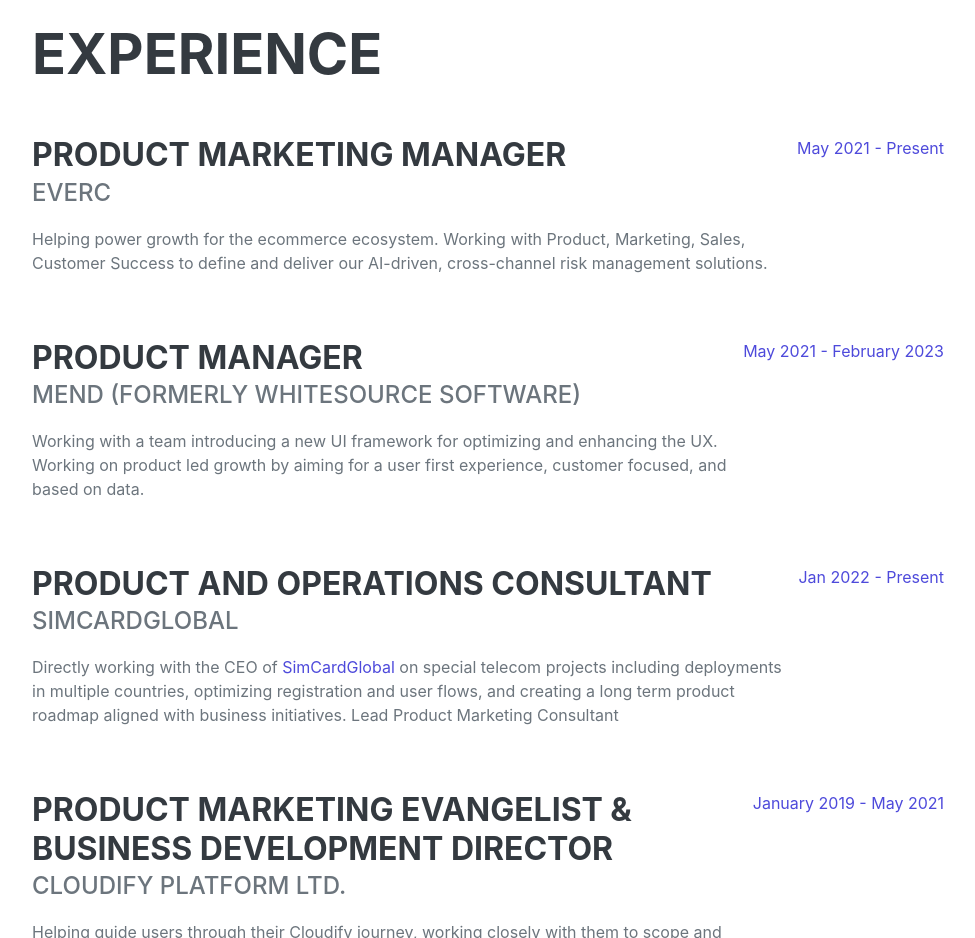
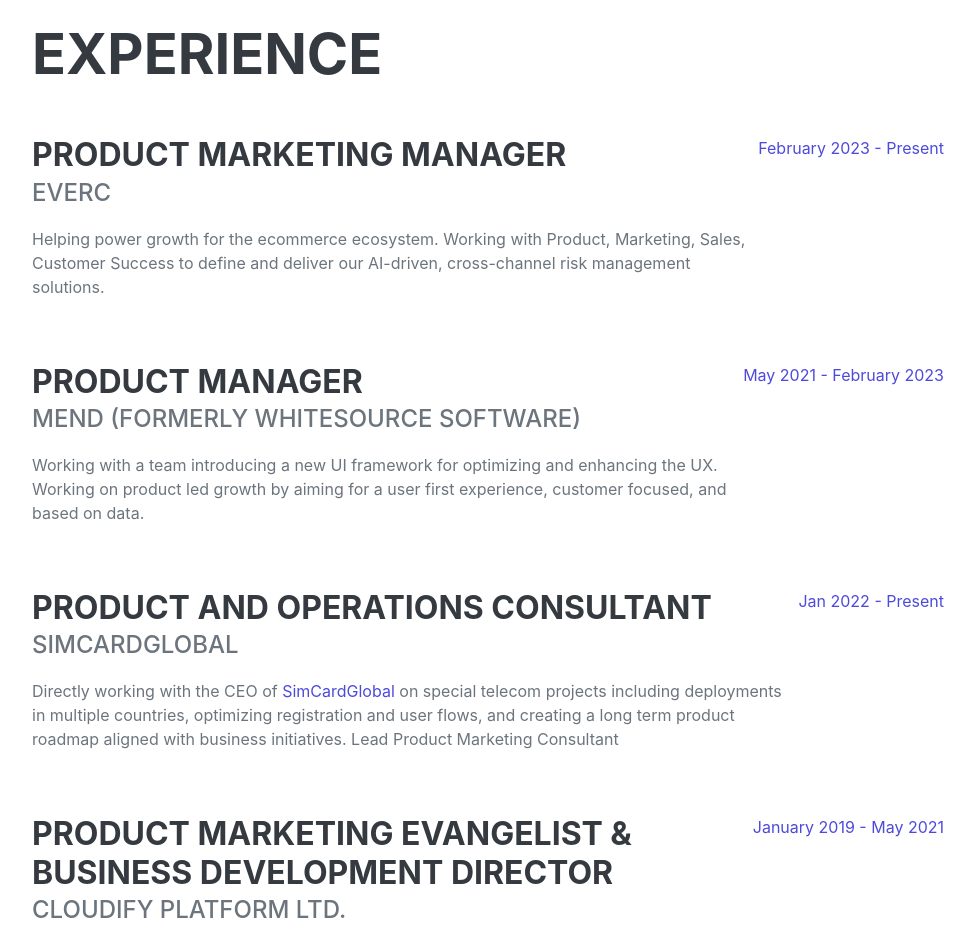
Before and after one commit to Ilanad/ilanadler, a website: page src/pug/index.pug in a window 1280 px wide. Shown: the part 860-1798 px from the top of the page, without its empty margins (288-1263 px from the left). Drawn offline with nearby package versions, Linux system fonts and the light colour scheme; files that its build step writes are made by us from their sources; files whose address does not match are found by name; a web font is replaced by a local one.

Commit message:
Update index.pug

```diff
--- a/src/pug/index.pug
+++ b/src/pug/index.pug
@@ -107,7 +107,7 @@
                             p
                                 | Helping power growth for the ecommerce ecosystem. Working with Product, Marketing, Sales, Customer Success to define and deliver our AI-driven, cross-channel risk management solutions.
                         .flex-shrink-0
-                            span.text-primary May 2021 - Present
+                            span.text-primary February 2023 - Present
 
                     .d-flex.flex-column.flex-md-row.justify-content-between.mb-5
                         .flex-grow-1
```
